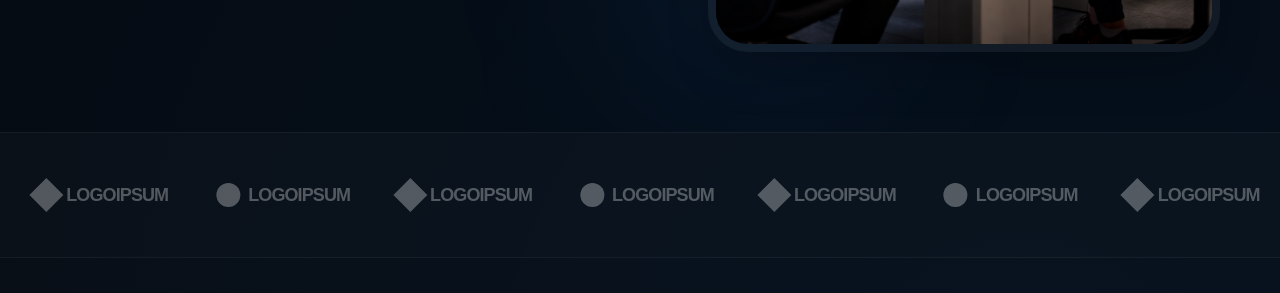
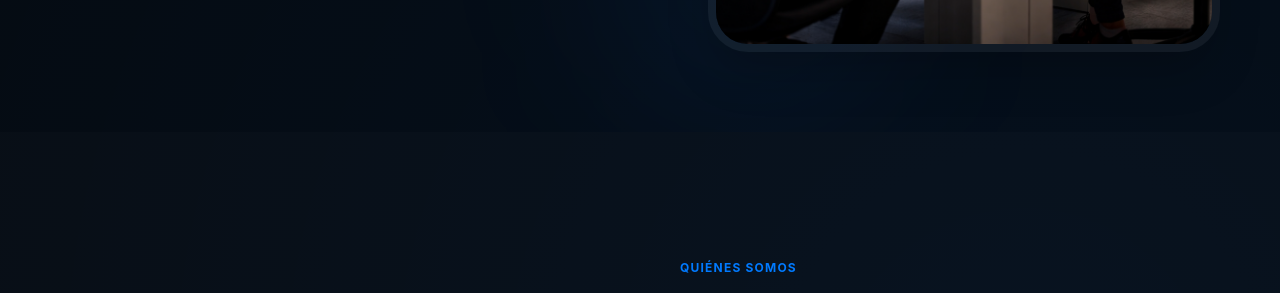
Before and after one commit to Proyectos-Nexatech/portafolio, a React (Vite) app: page / in a window 1280 px wide. Shown: the part 900-1193 px from the top of the page. Built offline with nearby package versions, Linux system fonts and the light colour scheme.

Commit message:
style: remove LogoMarquee section

```diff
--- a/src/App.tsx
+++ b/src/App.tsx
@@ -75,24 +75,7 @@ const Navbar = () => {
   );
 };
 
-const LogoMarquee = () => (
-  <div className="py-12 border-y border-white/5 overflow-hidden bg-white/[0.02]">
-    <div className="marquee-content">
-      {[1, 2, 3, 4, 5, 6].map((i) => (
-        <React.Fragment key={i}>
-          <div className="flex items-center gap-2 opacity-30 grayscale hover:grayscale-0 hover:opacity-100 transition-all cursor-pointer">
-            <div className="w-6 h-6 bg-white rounded-full" />
-            <span className="font-display font-bold text-lg tracking-tighter">LOGOIPSUM</span>
-          </div>
-          <div className="flex items-center gap-2 opacity-30 grayscale hover:grayscale-0 hover:opacity-100 transition-all cursor-pointer">
-            <div className="w-6 h-6 bg-white rotate-45" />
-            <span className="font-display font-bold text-lg tracking-tighter">LOGOIPSUM</span>
-          </div>
-        </React.Fragment>
-      ))}
-    </div>
-  </div>
-);
+
 
 const ProjectCard: React.FC<{ proyecto: Proyecto }> = ({ proyecto }) => (
   <motion.div
@@ -184,7 +167,7 @@ export default function App() {
         </div>
       </section>
 
-      <LogoMarquee />
+
 
       {/* About Section */}
       <section id="about" className="py-32 px-6 bg-white/[0.01]">
```
